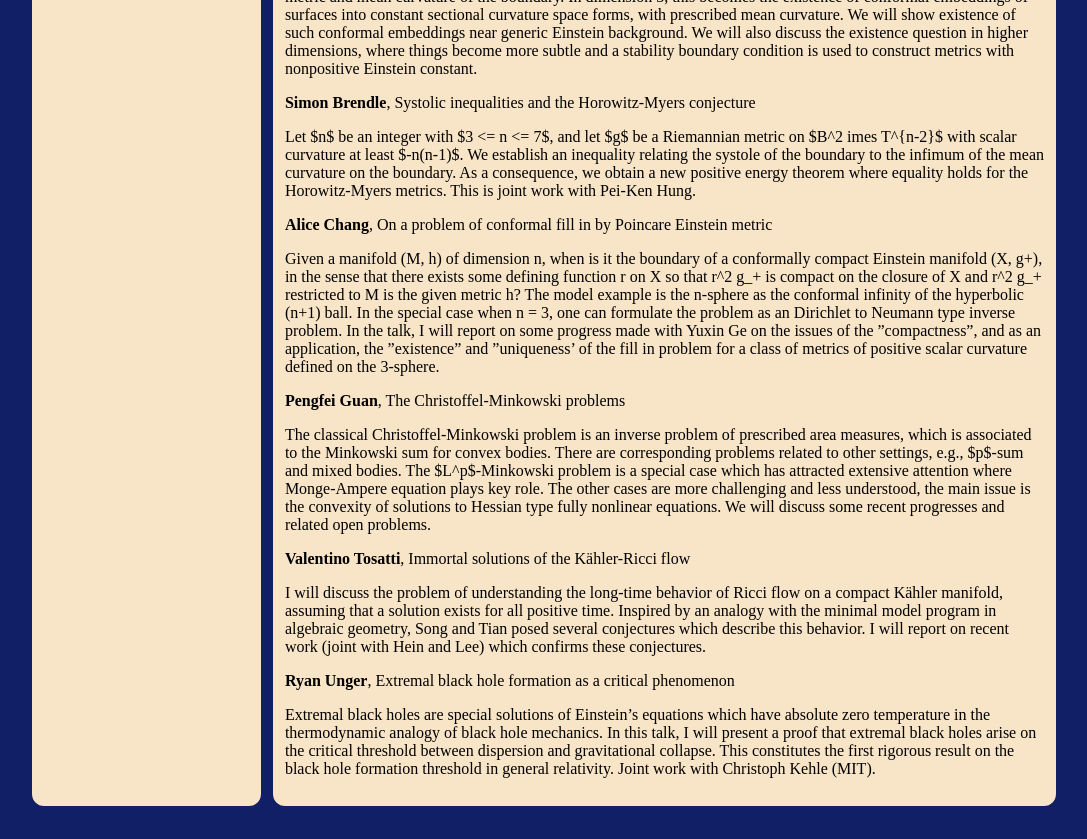
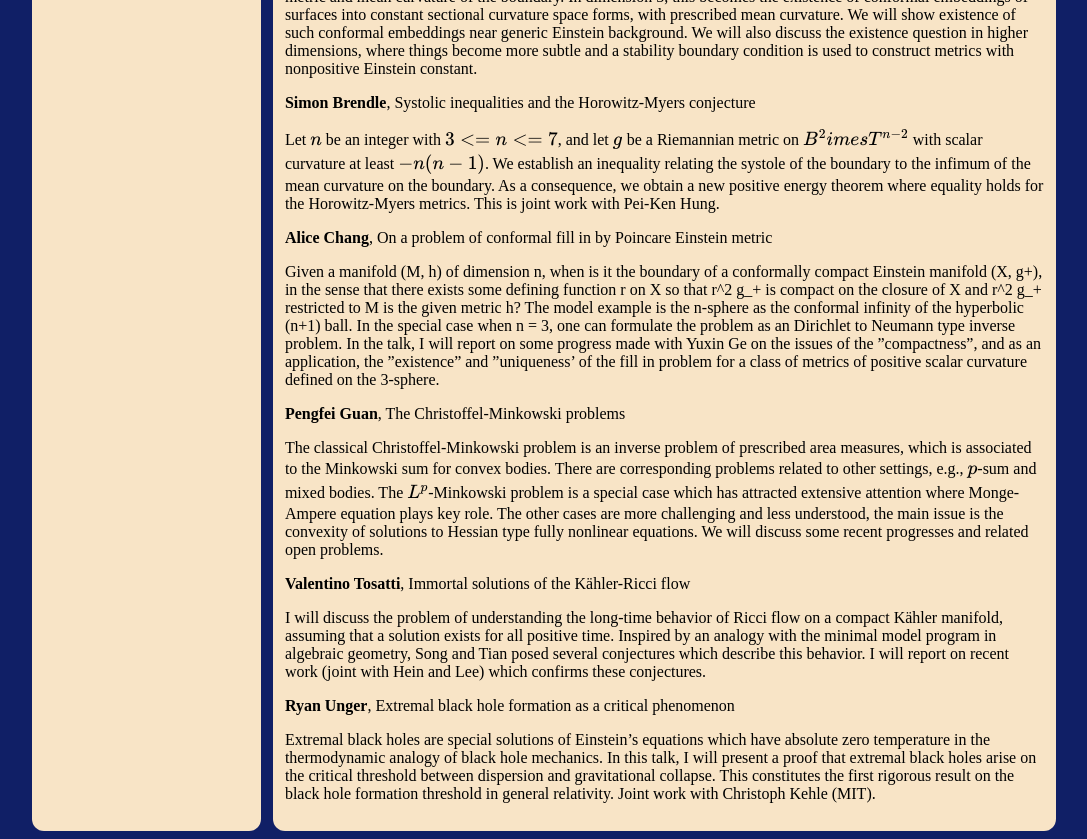
Before and after one commit to Geometry-Discovery-Project-UCI/scgas.math.uci.edu, a Vue app: page /program in a window 1280 px wide. Shown: the part 880-1719 px from the top of the page, without its empty margins (96-1183 px from the left). Before the commit the page ends 1694 px from the top, so only its background shows below. Built offline with nearby package versions, Linux system fonts and the light colour scheme.

Commit message:
Fix KaTeX display mathematical formulas and formatting issues

```diff
--- a/package.json
+++ b/package.json
@@ -8,11 +8,13 @@
     "lint": "vue-cli-service lint"
   },
   "dependencies": {
+    "katex": "^0.16.21",
     "tslib": "^2.4.0",
-    "vue": "^3.2.13",
+    "vue": "^3.5.13",
     "vue-router": "^4.0.3"
   },
   "devDependencies": {
+    "@types/katex": "^0.16.7",
     "@types/node": "18.8.0",
     "@typescript-eslint/eslint-plugin": "^5.4.0",
     "@typescript-eslint/parser": "^5.4.0",
@@ -20,6 +22,7 @@
     "@vue/cli-plugin-router": "~5.0.0",
     "@vue/cli-plugin-typescript": "~5.0.0",
     "@vue/cli-service": "~5.0.0",
+    "@vue/compiler-sfc": "^3.5.13",
     "@vue/eslint-config-typescript": "^9.1.0",
     "eslint": "^7.32.0",
     "eslint-config-prettier": "^8.3.0",
--- a/src/main.ts
+++ b/src/main.ts
@@ -1,5 +1,20 @@
 import { createApp } from "vue";
 import App from "./App.vue";
 import router from "./router";
+import katex from "katex";
+import "katex/dist/katex.min.css";
 
-createApp(App).use(router).mount("#app");
+const app = createApp(App);
+
+app.use(router);
+
+app.directive("katex", {
+  mounted(el) {
+    katex.render(el.innerText, el, {
+      throwOnError: false,
+      displayMode: false,
+    });
+  },
+});
+
+app.mount("#app");
--- a/src/views/ProgramView.vue
+++ b/src/views/ProgramView.vue
@@ -57,11 +57,14 @@
         >
       </div>
       <div class="divider"></div>
-      <p style="white-space: pre-line">{{ speech.abstract }}</p>
+      <!-- <p style="white-space: pre-line">{{ speech.abstract }}</p> -->
+      <p
+        v-html="renderedAbstract(speech.abstract)"
+        class="abstract-content"
+      ></p>
     </div>
   </div>
 </template>
-
 <style>
 #program table {
   margin-left: auto;
@@ -72,12 +75,52 @@
 #program .scheduled-time {
   width: 150px;
 }
+/* for katex style */
+#program .abstract-content {
+  white-space: pre-line;
+  word-wrap: break-word;
+  font-size: 1rem;
+  line-height: 1.5;
+}
+
+#program .abstract-content .katex {
+  font-size: 1em !important;
+}
+#program .abstract-content .katex-display {
+  display: block;
+  text-align: center;
+  margin: 10px 0;
+}
 </style>
-
+<!-- add katex -->
 <script lang="ts">
 import { defineComponent } from "vue";
 import config from "@/config.json";
+import katex from "katex";
+import "katex/dist/katex.min.css";
 
+export default defineComponent({
+  setup() {
+    const renderedAbstract = (abstract: string) => {
+      const formattedAbstract = abstract
+        .replace(/\n/g, " <br> ")
+        .replace(/\$(.*?)\$/g, (_, match) =>
+          katex.renderToString(match, {
+            throwOnError: false,
+            displayMode: false,
+            output: "html",
+          })
+        )
+        .replace(/\$\$(.*?)\$\$/g, (_, match) =>
+          katex.renderToString(match, {
+            throwOnError: false,
+            displayMode: true,
+            output: "html",
+          })
+        );
+
+      return formattedAbstract;
+    };
     const formatter = new Intl.DateTimeFormat("us", {
       month: "long",
       year: "numeric",
@@ -101,8 +144,6 @@ const speechesOrdered = speeches.sort((a, b) =>
         .localeCompare(b.activity.split(" ").slice(-1)[0])
     );
 
-export default defineComponent({
-  setup: () => {
     return {
       seminarLocation: config.location,
       from,
@@ -112,6 +153,7 @@ export default defineComponent({
       speeches,
       speechesOrdered,
       isReleased: true,
+      renderedAbstract,
     };
   },
 });
```
Also changed, not shown: 1 other file (tests, documents, lock files or other folders). Lines whose indentation alone changed are shown as unchanged.
